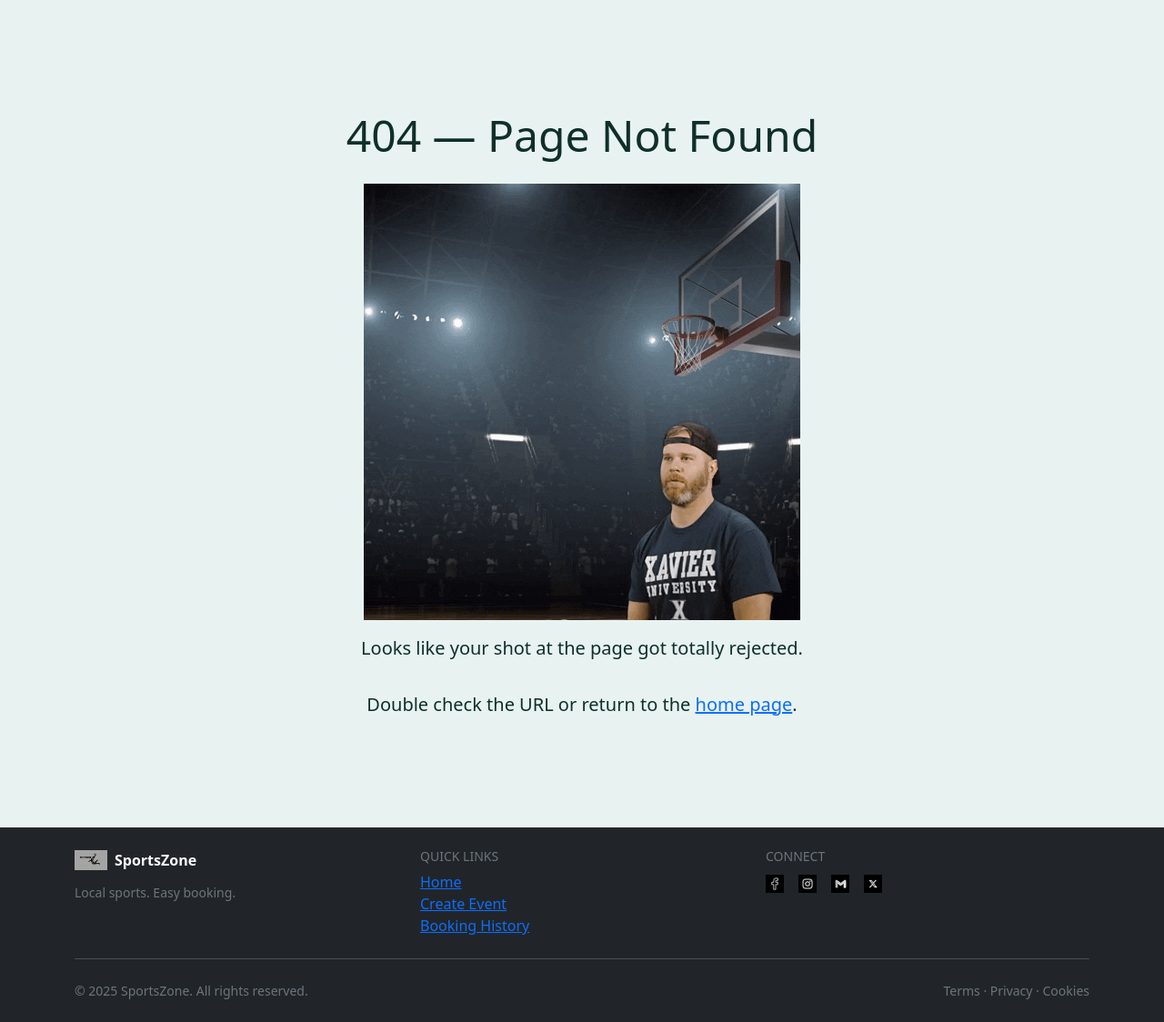
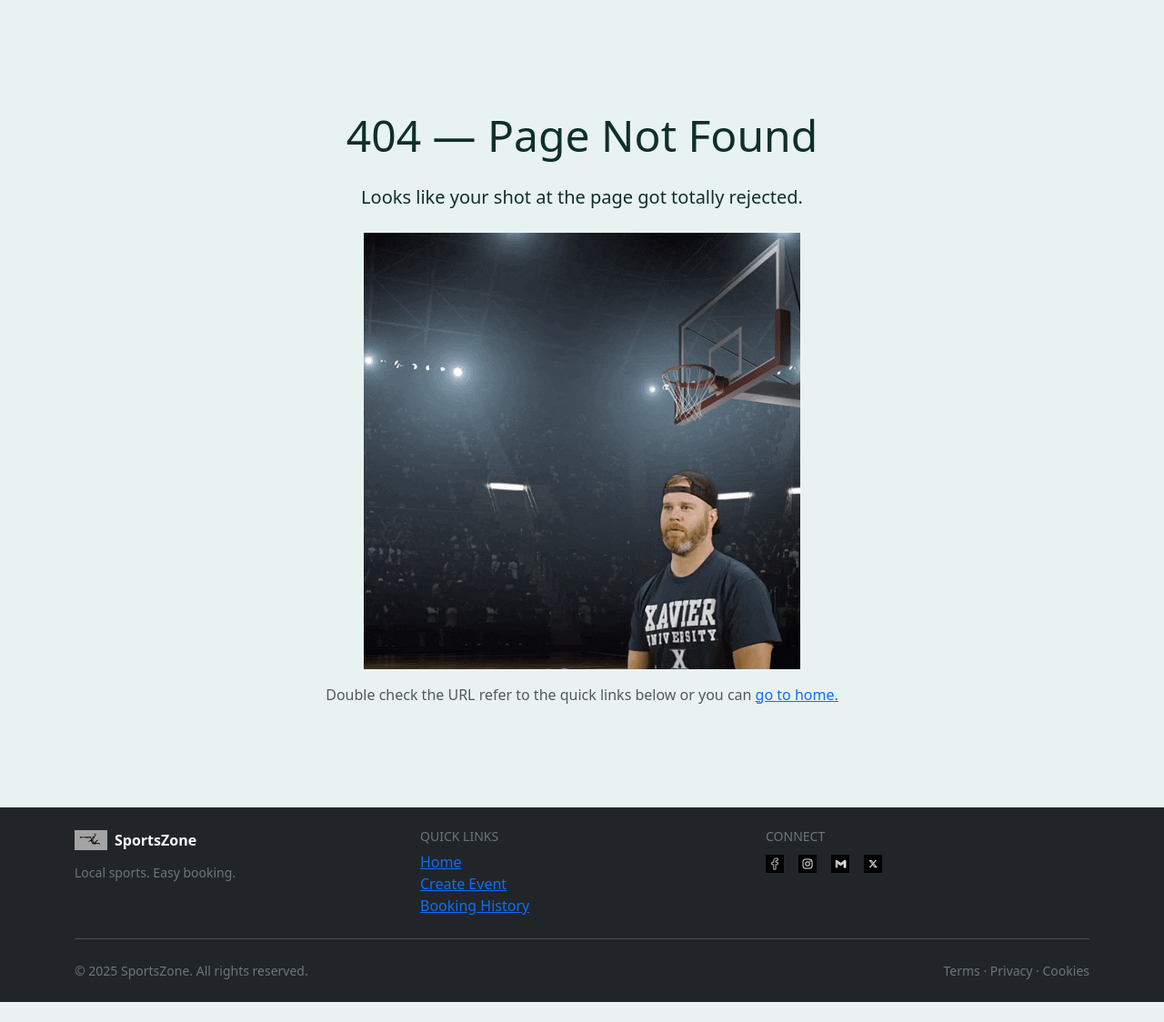
Before and after one commit to wangchuktashi/207-Group-33, a Flask app: template a2/SportsZone/templates/404.html in a window 1280 px wide. Shown: the part 67-1191 px from the top of the page at 91% size. After the commit the page ends 1169 px from the top, so only its background shows below. Run offline with Flask 3, Linux system fonts and the light colour scheme; the template is opened without the code that fills it, so the values that code supplies are empty; some libraries are stand-ins or nearby versions.

Commit message:
updated 404 error page (2)

```diff
--- a/a2/SportsZone/templates/404.html
+++ b/a2/SportsZone/templates/404.html
@@ -2,11 +2,14 @@
 {% block title %}Not Found{% endblock %}
 {% block body %}
 <div class="container py-5">
-  <div class="errorpage">
-    <h1 class="display-5">404 — Page Not Found</h1>
-    <img src="/static/img/error-404.gif" alt="error-404-gif" width="480" height="480" />
-    <p class="lead">Looks like your shot at the page got totally rejected.</p>
-    <p class="lead">Double check the URL or return to the <a href="{{ url_for('main.index') }}">home page</a>.</p>
+  <div class="errorpage" role="main" aria-labelledby="err-title">
+    <h1 id="err-title" class="display-5">404 — Page Not Found</h1>
+    <p class="lead mb-2">Looks like your shot at the page got totally rejected.</p>
+
+    <img src="{{ url_for('static', filename='img/error-404.gif') }}" alt="page not found" />
+
+    <p class="text-muted mb-2">Double check the URL refer to the quick links below or you can <a class="btn-home" href="{{ url_for('main.index') }}" title="Return to home">go to home.</a>
+
   </div>
 </div>
 {% endblock %}
```
Also changed, not shown: a2/SportsZone/static/style.css (+2 -6 lines).
